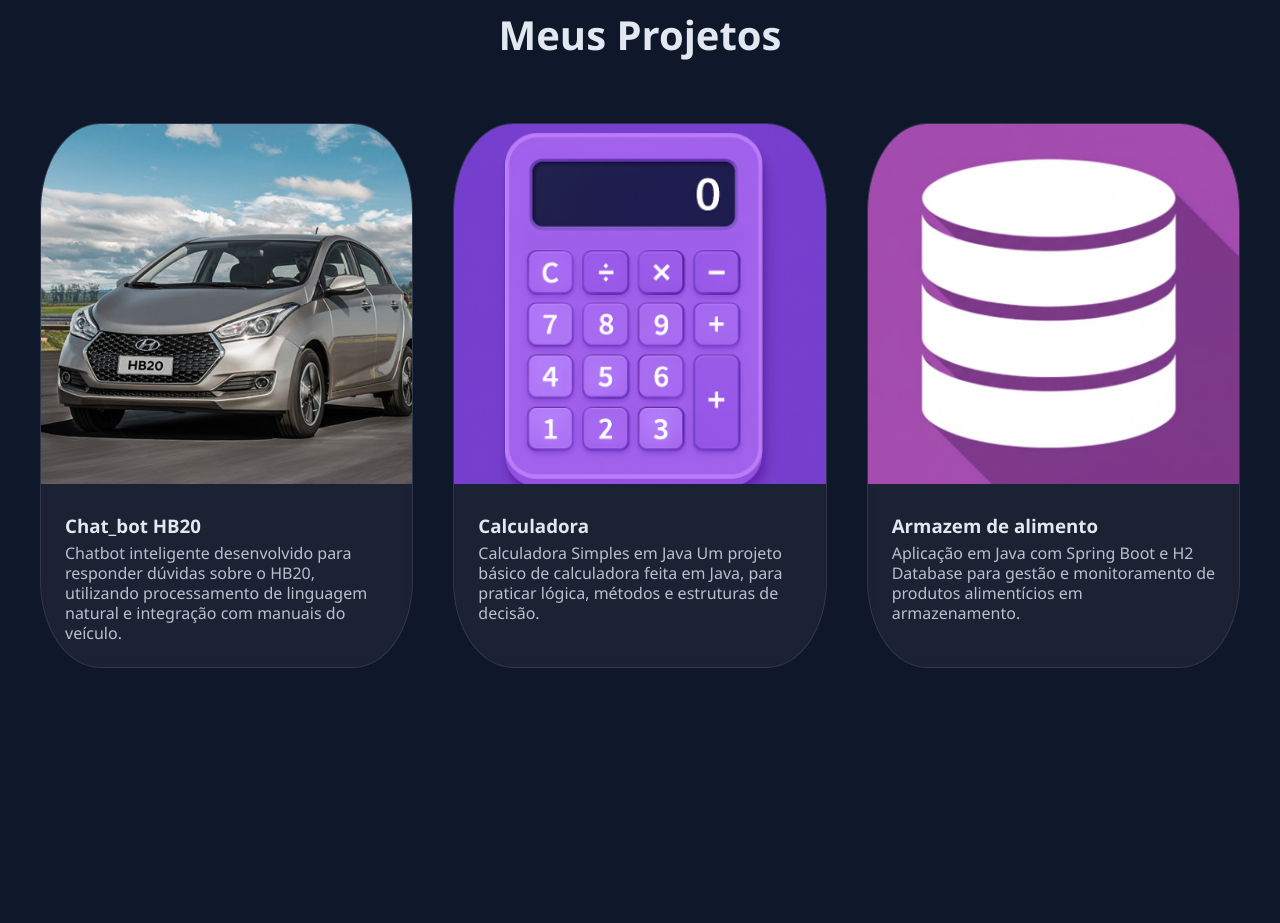
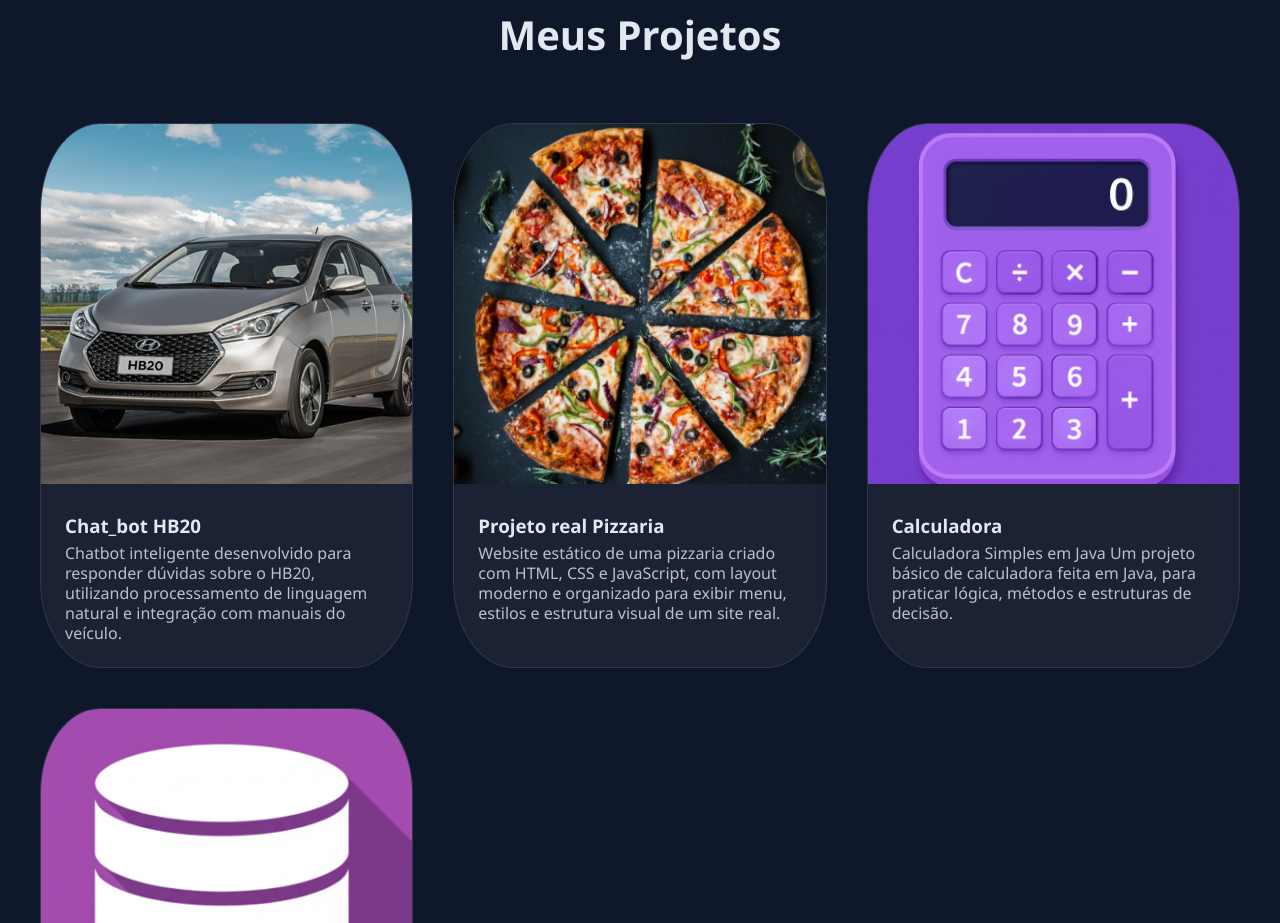
Before and after one commit to gui1204/Portifolio-web, a plain HTML site: page index.html in a window 1280 px wide. Shown: the part 1280-2203 px from the top of the page. Drawn offline with Linux system fonts and the light colour scheme.

Commit message:
Projeto real Pizzaria

```diff
--- a/index.html
+++ b/index.html
@@ -14,7 +14,7 @@
     <nav class="navegacao">
         <ul class="menu">
             <li>
-                <a href="#inicio" class="menu_link">Inicio</a>
+                <a href="#Inicio" class="menu_link">Inicio</a>
             </li>
             <li>
                 <a href="#sobre" class="menu_link">Sobre</a>
@@ -57,6 +57,17 @@
                             HB20,
                             utilizando processamento de linguagem natural e integração com manuais do veículo.</p>
                 </a>
+            </div>
+        </div>
+
+        <div class="projetos_card">
+                <a href="https://github.com/gui1204/Projeto-real-Pizzaria.git" target="_blank">
+                    <img src="./Pizza.png" alt="Pizza" class="projetos_imagem">
+                    <div class="caixa-textos-projeto">
+                        <h3 class="info_projetos">Projeto real Pizzaria</h3>
+                        <p class="paragrafo_projetos">Website estático de uma pizzaria criado com HTML, CSS e JavaScript, com layout moderno e organizado para exibir menu, estilos e estrutura visual de um site real.
+
+                        </a>
             </div>
         </div>
 
```
Also changed, not shown: Pizza.png (added), 1 other file.
